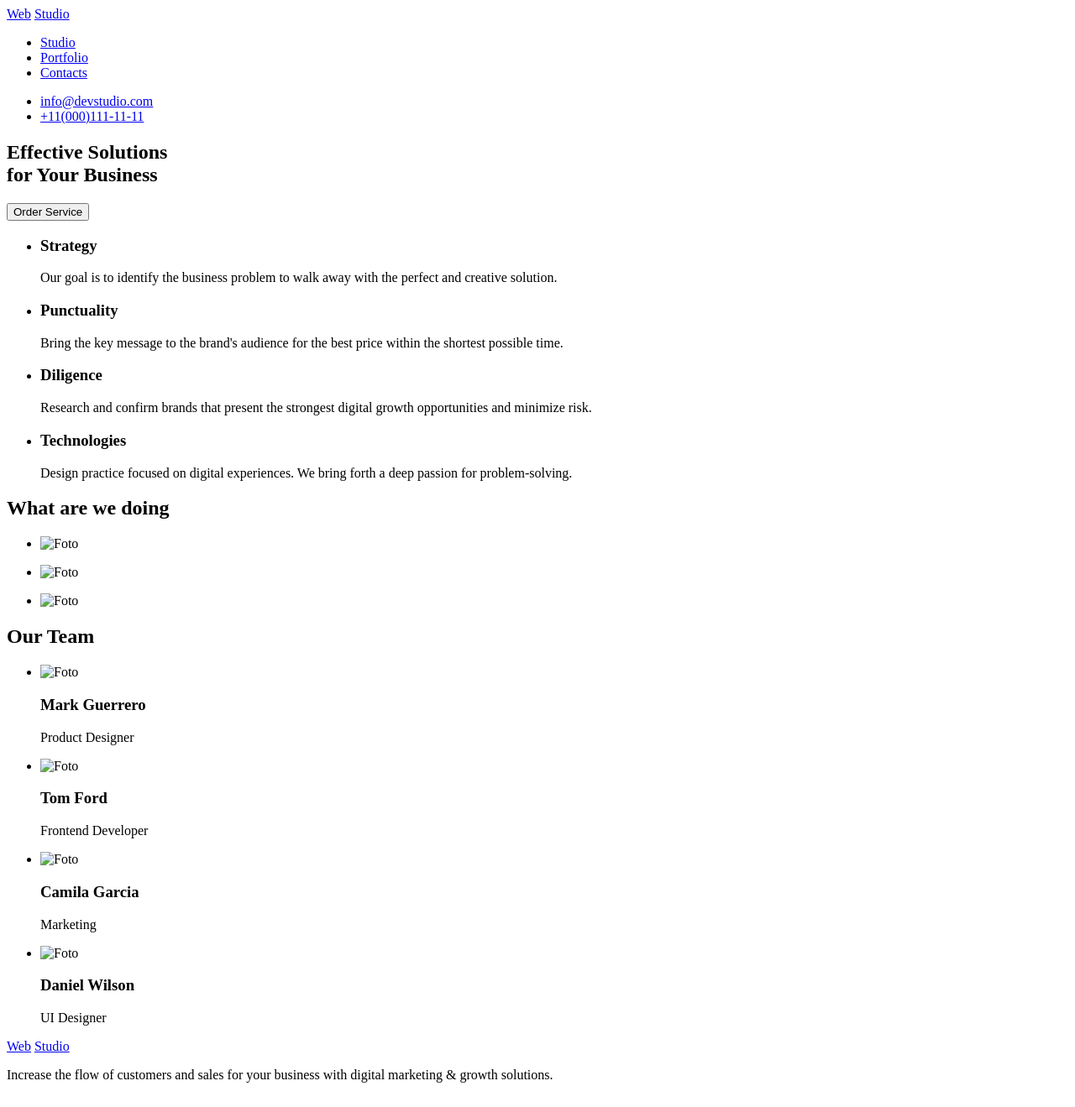
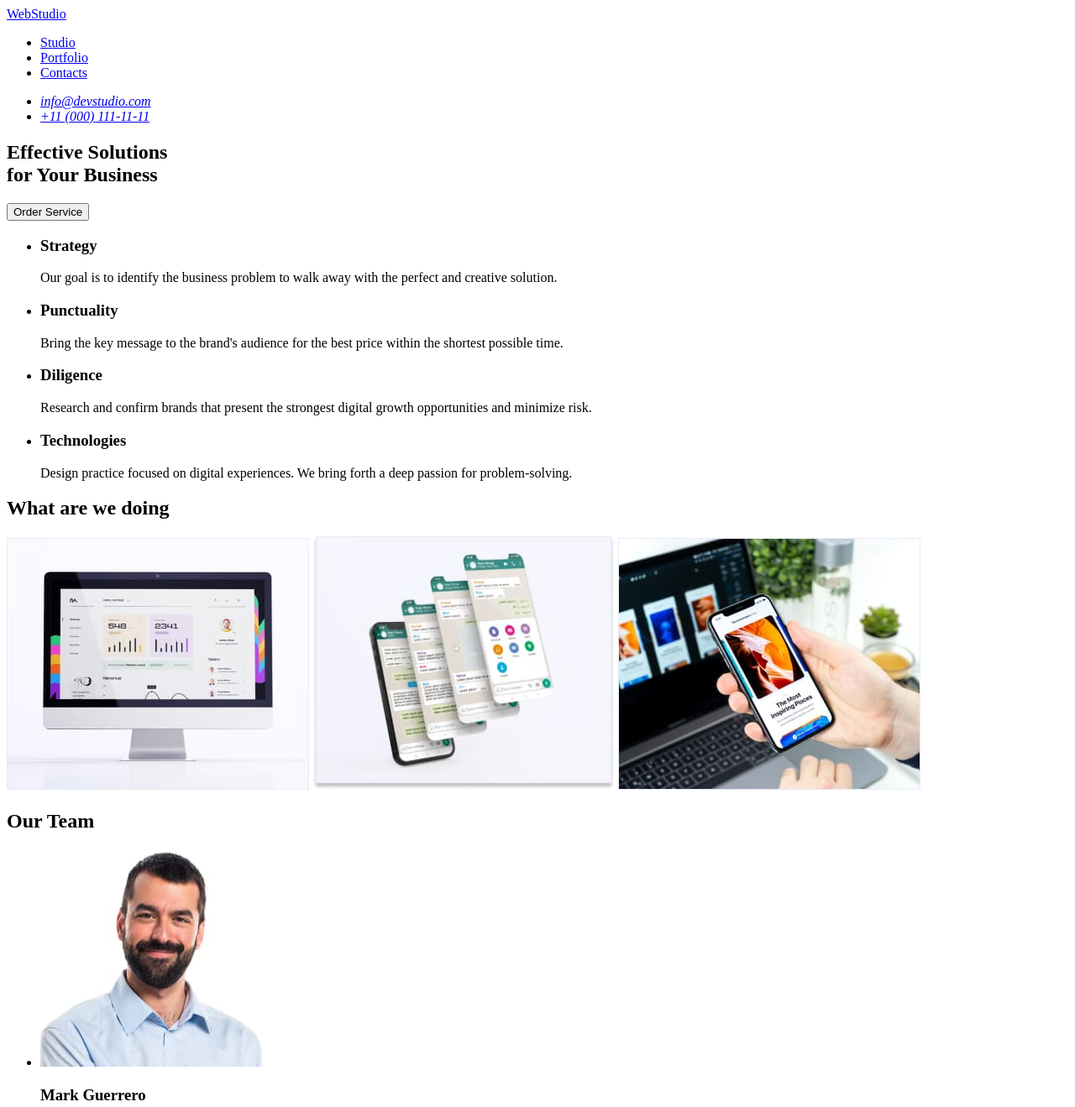
Before and after one commit to Unik7722/goit-markup-hw-01, a plain HTML site: page index.html in a window 1280 px wide. Shown: the top 1319 px of the page at 84% size. Drawn offline with Linux system fonts and the light colour scheme.

Commit message:
Додавати фото

```diff
--- a/index.html
+++ b/index.html
@@ -1,114 +1,106 @@
 <!DOCTYPE html>
 <html lang="en">
   <head>
-    <meta charset="UTF-8">
-    <meta http-equiv="X-UA-Compatible" content="IE=edge">
-    <meta name="viewport" content="width=device-width, initial-scale=1.0">
+    <meta charset="UTF-8" />
+    <meta http-equiv="X-UA-Compatible" content="IE=edge" />
     <title>Document</title>
 </head>
 <body>
     <!-- Basis -->
     <header>
+      <nav>
+        <a href="./index.html">WebStudio</a>
 
-         <a href="logo.jpeg/Web.jpg">Web</a>
-         <a href="logo.jpeg/Studio.jpg">Studio</a>
         <ul>
-            <li> <a href="Studio">Studio</a></li>
-            <li> <a href="Portfolio">Portfolio</a></li>
-            <li> <a href="Contacts">Contacts</a></li>
-        </ul>
-      <nav>
-        <ul>
-            <li> <a href="info@devstudio.com">info@devstudio.com</a></li>
-            <li> <a href="+11(000)111-11-11">+11(000)111-11-11</a></li>
+          <li><a href="Studio">Studio</a></li>
+          <li><a href="Portfolio">Portfolio</a></li>
+          <li><a href="Contacts">Contacts</a></li>
         </ul>
       </nav>
+      <address>
+        <ul>
+          <li><a href="mailto:info@devstudio.com">info@devstudio.com</a></li>
+          <li><a href="tel:+11(000)1111111">+11 (000) 111-11-11</a></li>
+        </ul>
+      </address>
     </header>
-     <!-- Hero -->
+    <!-- Section 1 -->
     <main>
       <section>
-                <h1>Effective Solutions <br> for Your Business</h1>
+        <h1>Effective Solutions<br />for Your Business</h1>
 
         <button>Order Service</button>
-
       </section>
 
-
-    <!-- Section 1 -->
+      <!-- Section 2 -->
+      <section>
         <h2 hidden>features</h2>
-         <section>
         <ul>
           <li>
             <h3>Strategy</h3>
-                    <p>Our goal is to identify the business problem to walk away with the perfect and creative solution.</p>
+            <p>
+              Our goal is to identify the business problem to walk away with the
+              perfect and creative solution.
+            </p>
           </li>
-            </ul>
-            <ul>
+
           <li>
             <h3>Punctuality</h3>
-                    <p>Bring the key message to the brand's audience for the best price within the shortest possible time.</p>
+            <p>
+              Bring the key message to the brand's audience for the best price
+              within the shortest possible time.
+            </p>
           </li>
-            </ul>
-            <ul>
+
           <li>
             <h3>Diligence</h3>
-                    <p>Research and confirm brands that present the strongest digital growth opportunities and minimize risk.</p>
+            <p>
+              Research and confirm brands that present the strongest digital
+              growth opportunities and minimize risk.
+            </p>
           </li>
-            </ul>
-            <ul>
+
           <li>
             <h3>Technologies</h3>
-                    <p>Design practice focused on digital experiences. We bring forth a deep passion for problem-solving.</p>
-                </li>
-            </ul>
-
-         </section>
-     <!-- Section 2 -->
-         <section>
-           <h2>What are we doing</h2>
-           <ul>
-             <li>
-                <img src="Foto" alt="Foto" width="360">
-             </li>
-           </ul>
-           <ul>
-             <li>
-                <img src="Foto" alt="Foto" width="360">
-             </li>
-           </ul>
-           <ul>
-               <li>
-                 <img src="Foto" alt="Foto" width="360">
+            <p>
+              Design practice focused on digital experiences. We bring forth a
+              deep passion for problem-solving.
+            </p>
           </li>
         </ul>
       </section>
-     <!-- Section 3  -->
+      <!-- Section 3 -->
+      <section>
+        <h2>What are we doing</h2>
+
+        <img src="./images/img1.jpg" alt="Foto1" width="360" />
+        <img src="./images/img2.jpg" alt="Foto2" width="360" />
+        <img src="./images/img3.jpg" alt="Foto3" width="360" />
+      </section>
+      <!-- Section 4  -->
       <section>
         <h2>Our Team</h2>
         <ul>
           <li>
-                   <img src="Foto" alt="Foto" width="264">
+            <img src="./images/img4.jpg" alt="Foto" width="264" />
             <h3>Mark Guerrero</h3>
             <p>Product Designer</p>
           </li>
-              </ul>
-              <ul>
+
           <li>
-                   <img src="Foto" alt="Foto" width="264">
+            <img src="./images/img5.jpg" alt="Foto" width="264" />
             <h3>Tom Ford</h3>
             <p>Frontend Developer</p>
           </li>
-              </ul>
-              <ul>
+
           <li>
-                   <img src="Foto" alt="Foto" width="264">
+            <img src="./images/img6.jpg" alt="Foto" width="264" />
             <h3>Camila Garcia</h3>
             <p>Marketing</p>
           </li>
-              </ul>
-              <ul>
+
           <li>
-                   <img src="Foto" alt="Foto" width="264">
+            <img src="./images/img7.jpg" alt="Foto" width="264" />
             <h3>Daniel Wilson</h3>
             <p>UI Designer</p>
           </li>
@@ -117,11 +109,11 @@
     </main>
     <!-- Footer -->
     <footer>
-       <a href="logo.jpeg/Web.jpg">Web</a>
-       <a href="logo.jpeg/Studio.jpg">Studio</a>
-       <p>Increase the flow of customers and sales for your business with digital marketing & growth solutions.</p>
+      <a href="./index.html">WebStudio</a>
+      <p>
+        Increase the flow of customers and sales for your business with digital
+        marketing & growth solutions.
+      </p>
     </footer>
-
-
   </body>
 </html>
```
Also changed, not shown: images/img1.jpg (added), images/img2.jpg (added), images/img3.jpg (added), images/img4.jpg (added), images/img5.jpg (added), images/img6.jpg (added), images/img7.jpg (added). Lines whose indentation alone changed are shown as unchanged.
